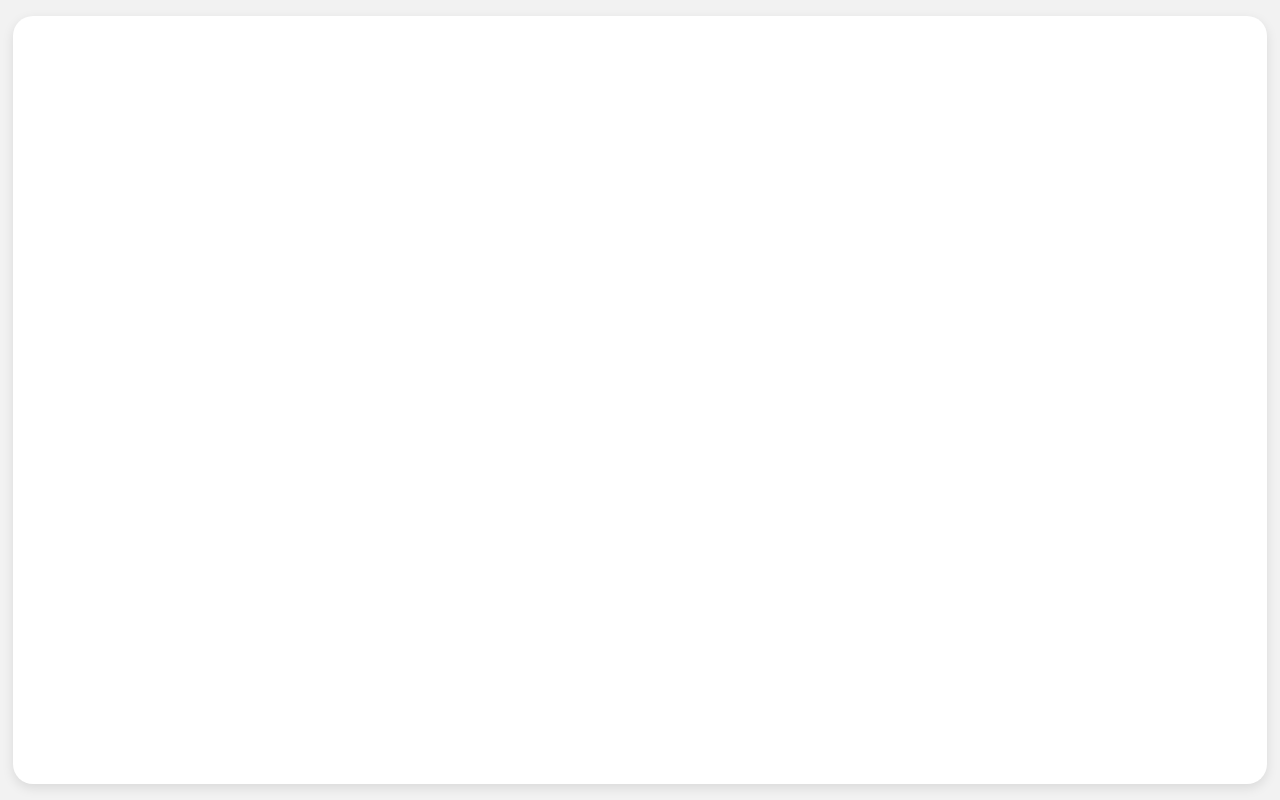
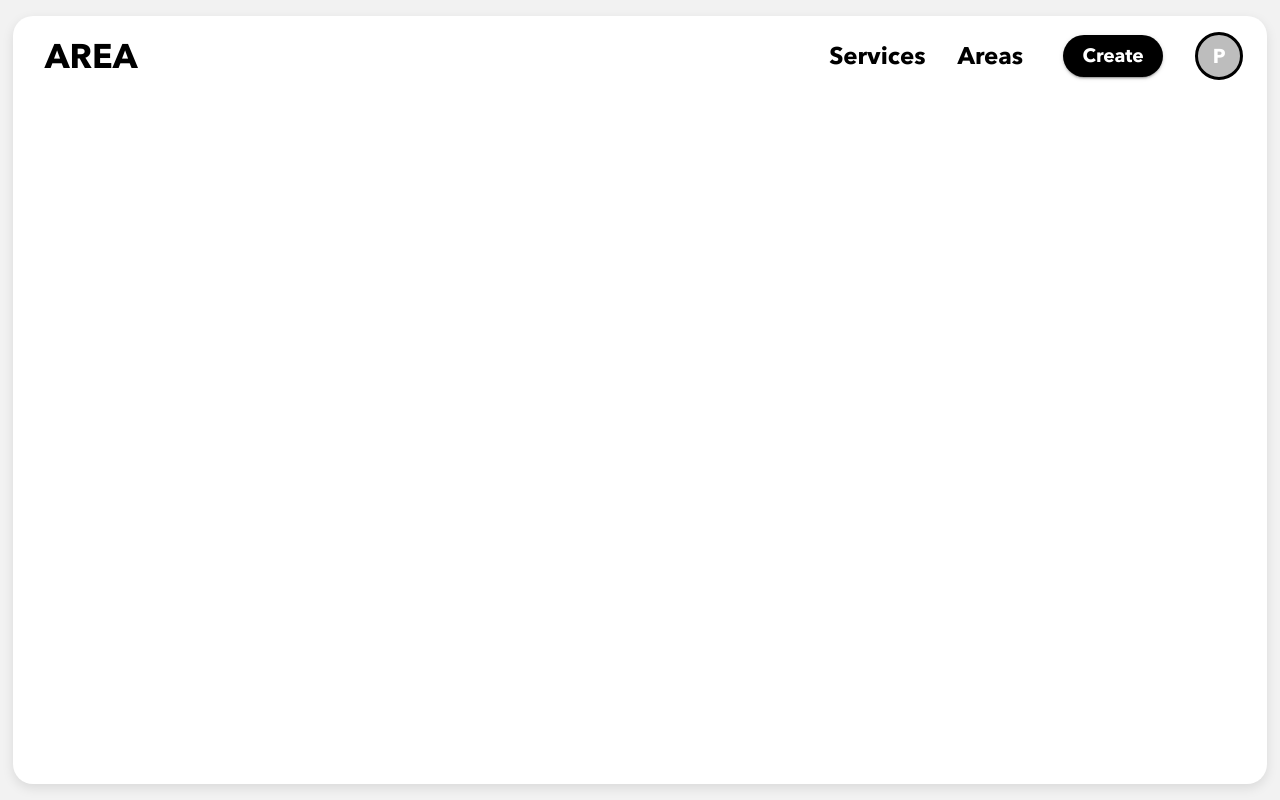
Before and after one commit to edward-lalande/AREA, a React (Create React App) app in the folder Frontend/: page / in a window 1280 px wide. Built offline with nearby package versions, Linux system fonts and the light colour scheme; the HTML template or start-up script is replaced by a standard one.

Commit message:
feat(Navbar): create a navbar element and add it to the home page

```diff
--- a/Frontend/src/components/Home.tsx
+++ b/Frontend/src/components/Home.tsx
@@ -1,5 +1,7 @@
 import { AreaBox } from "./elements/AreaBox";
 import { AreaPaper } from "./elements/AreaPaper";
+
+import Navbar from "./Navbar";
 
 const Home: React.FC = () => {
 
@@ -7,7 +9,9 @@ const Home: React.FC = () => {
 
 		<AreaBox width="100vw" height="100vh" sx={{ background: "#F2F2F2" }} >
 
-			<AreaPaper sx={{ height: "96vh", width: "98vw" }}>
+			<AreaPaper sx={{ height: "96vh", width: "98vw", padding: 1 }}>
+
+				<Navbar />
 
 			</AreaPaper>
 
--- /dev/null
+++ b/Frontend/src/components/Navbar.tsx
@@ -0,0 +1,29 @@
+import { Avatar } from "@mui/material";
+import { AreaBox } from "./elements/AreaBox";
+import { AreaLink } from "./elements/AreaLink";
+import { CreateButton } from "./elements/AreaButton";
+
+const Navbar: React.FC = () => {
+
+	return (
+
+        <AreaBox sx={{ height: "8vh", width: "100%", flexDirection: "row" }}>
+
+            <AreaBox sx={{ height: "100%", width: "20vw", alignItems: "start" }}>
+                <AreaLink href="/" variant="h4" text="AREA" sx={{ ml: 3, textDecoration: "none" }} />
+            </AreaBox>
+            <AreaBox sx={{ height: "100%", width: "80vw", flexDirection: "row", gap: 4, justifyContent: "end", pr: 2 }}>
+                <AreaLink href="/" text="Services" sx={{ fontSize: "1.5em", textDecoration: "none" }} />
+                <AreaLink href="/" text="Areas" sx={{ fontSize: "1.5em", textDecoration: "none" }} />
+                <CreateButton />
+                <Avatar sx={{ border: "3px solid black", width: 48, height: 48 }}>P</Avatar>
+
+            </AreaBox>
+
+        </AreaBox>
+
+	);
+
+};
+
+export default Navbar;
--- a/Frontend/src/components/elements/AreaButton.tsx
+++ b/Frontend/src/components/elements/AreaButton.tsx
@@ -9,9 +9,9 @@ interface AreaButtonProps extends ButtonProps {
 const AreaButton: React.FC<AreaButtonProps> = ({ text, ...props }) => {
     return (
         <Button
-            variant="contained"
-            fullWidth
-            sx={{
+        variant="contained"
+        fullWidth
+        sx={{
                 backgroundColor: "#000",
                 color: "#fff",
                 borderRadius: 5,
@@ -27,6 +27,32 @@ const AreaButton: React.FC<AreaButtonProps> = ({ text, ...props }) => {
             {text}
         </Button>
     );
+};
+
+const CreateButton: React.FC<ButtonProps> = (props) => {
+    return (
+        <Button
+        variant="contained"
+        fullWidth
+        href="/"
+        sx={{
+                backgroundColor: "#000",
+                color: "#fff",
+                borderRadius: 10,
+                ml: 1,
+                fontWeight: "bold",
+                fontSize: "1.2em",
+                textTransform: "none",
+                width: "10%",
+                minWidth: 100,
+                height: "65%",
+                ...props.sx
+            }}
+            {...props}
+        >
+            Create
+        </Button>
+    )
 };
 
 const GoogleButton: React.FC<ButtonProps> = (props) => {
@@ -54,4 +80,4 @@ const GoogleButton: React.FC<ButtonProps> = (props) => {
     );
 };
 
-export { AreaButton, GoogleButton };
+export { AreaButton, CreateButton, GoogleButton };
--- a/Frontend/src/components/elements/AreaLink.tsx
+++ b/Frontend/src/components/elements/AreaLink.tsx
@@ -9,9 +9,9 @@ const AreaLink: React.FC<AreaLinkProps> = ({ text, ...props }) => {
         <Link
             {...props}
             sx={{
-                ...props.sx,
                 color: "black",
-                textDecoration: "underline #000000"
+                textDecoration: "underline #000000",
+                ...props.sx
             }}
 		>
             {text}
```
